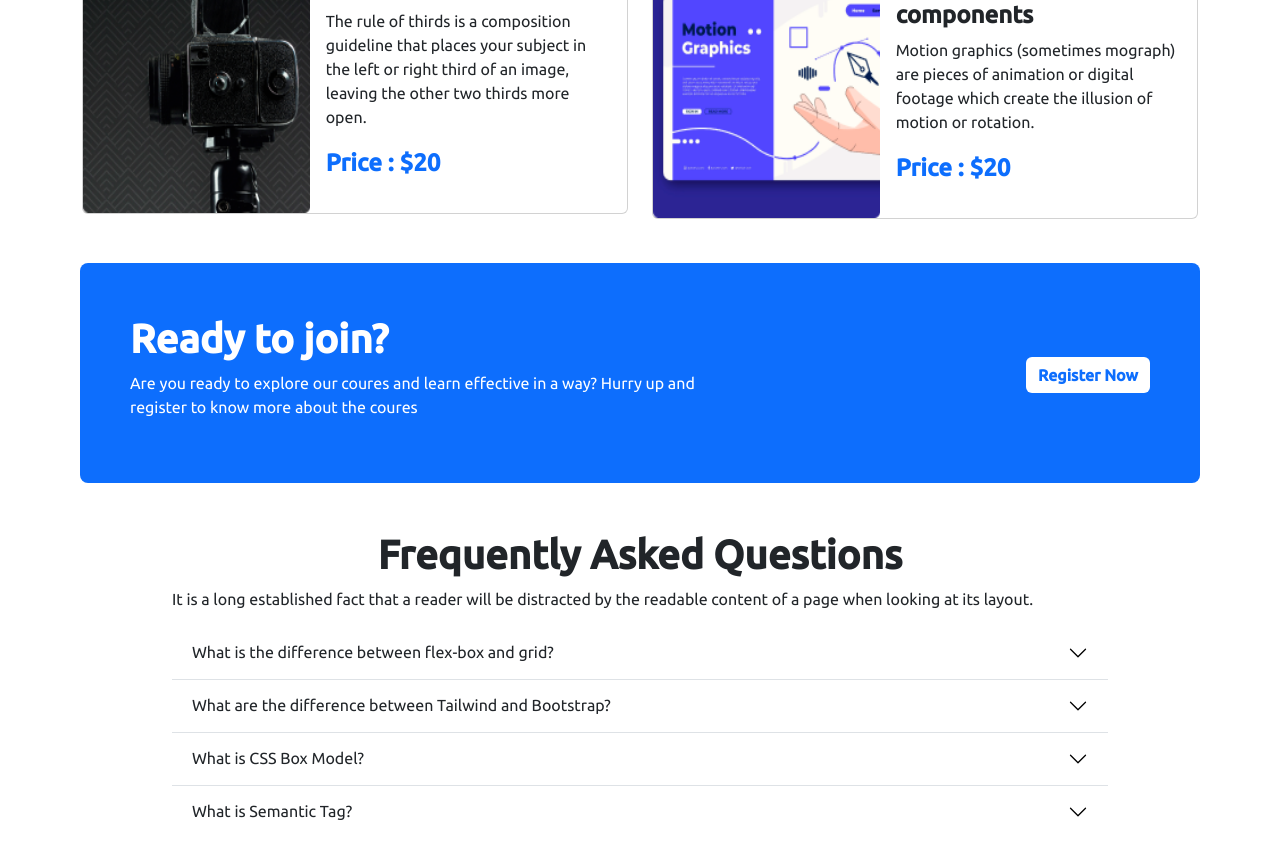
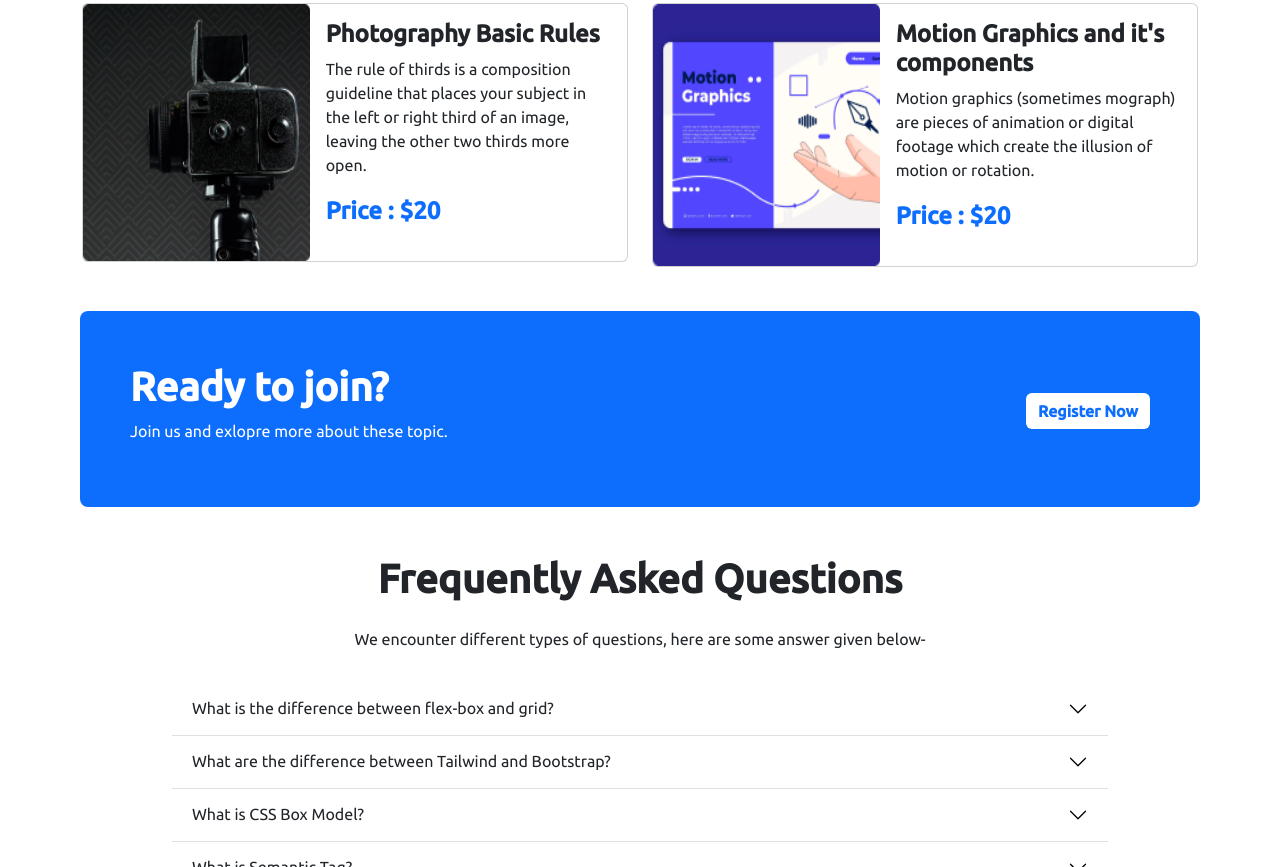
Before and after one commit to nasim599/Xonique-Learning, a plain HTML site: page index.html in a window 1280 px wide. Shown: the part 1404-2271 px from the top of the page. Drawn offline with nearby package versions, Linux system fonts and the light colour scheme.

Commit message:
finishing-touch

```diff
--- a/index.html
+++ b/index.html
@@ -85,9 +85,6 @@
                 <div class="carousel-item">
                     <img src="images/cover/cover-3.jpg" class="d-block w-100 img-shadow img-height" alt="...">
                     <div class="carousel-caption">
-                        <!--  bottom: initial;
-                 top: 50%;
-                transform: translateY(-50%); -->
                         <h1>Best Courses with best guidence</h1>
                         <p>We offer best Instructor from different institution </p>
                         <button class="btn bg-danger">Get Started</button>
@@ -114,13 +111,9 @@
     <section class="container">
 
         <h1 class="text-center fw-bold mt-5">Discover Our Popular Courses</h1>
-        <p>It is a long established fact that a reader will be distracted by the readable content of a page when looking
-            at its layout.</p>
-
-
-
-
-
+        <p class="py-4 text-center">We offer UI/UX Design, Javascript, Fullstack Web Development, Digital Marketing,
+            Photography, Motion Graphics
+        </p>
 
         <div class="row gy-3">
 
@@ -224,8 +217,7 @@
         <div class="row text-white p-5 bg-primary rounded-3 g-1">
             <div class="text-center text-lg-start col-md-12 col-lg-7">
                 <h1 class="fw-bold">Ready to join?</h1>
-                <p> Are you ready to explore our coures and learn effective in a way? Hurry up and register to know
-                    more about the coures</p>
+                <p> Join us and exlopre more about these topic.</p>
             </div>
             <div class="col-md-12 col-lg-5 d-flex justify-content-center align-items-lg-center justify-content-lg-end">
                 <button class="fw-bold rounded-2 btn text-primary bg-white border-0" data-bs-toggle="modal"
@@ -275,8 +267,7 @@
     <!---- Frequently Asked Questions ---->
     <section class="container w-75">
         <h1 class="text-center fw-bold mt-5">Frequently Asked Questions</h1>
-        <p>It is a long established fact that a reader will be distracted by the readable content of a page when looking
-            at its layout.</p>
+        <p class="text-center py-3">We encounter different types of questions, here are some answer given below-</p>
 
         <div class="accordion accordion-flush" id="accordionFlushExample">
             <div class="accordion-item">
```
